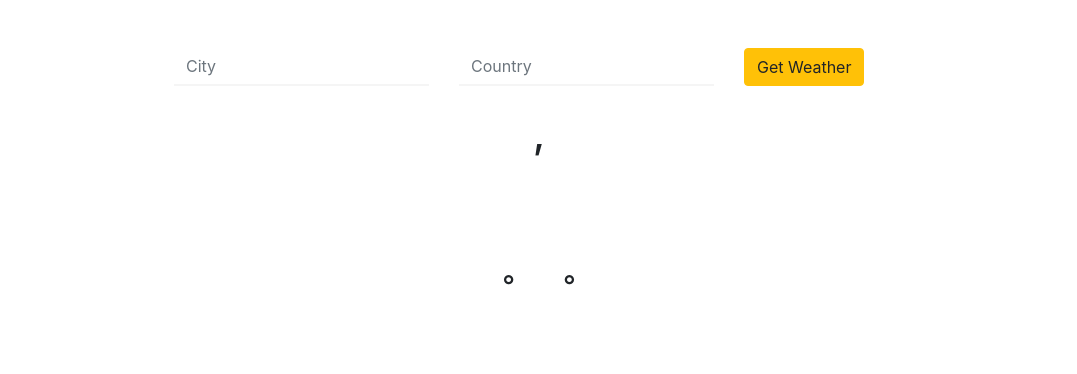
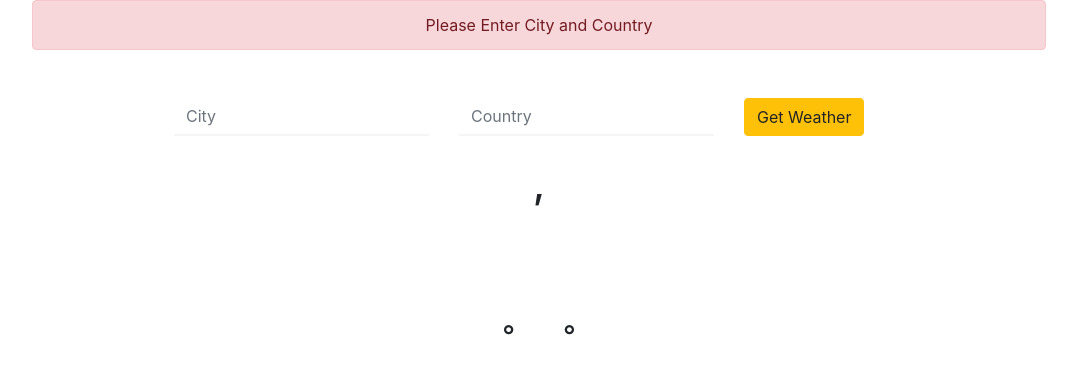
Before and after one commit to nikola4work/React_weather_app, a React (Create React App) app in the folder weather-app/: page / in a window 1280 px wide. Shown: the top 374 px of the page, without its empty margins (101-1178 px from the left). Built offline with nearby package versions, Linux system fonts and the light colour scheme.

Commit message:
added an error msg, user must eneter values to display weather

```diff
--- a/weather-app/src/App.js
+++ b/weather-app/src/App.js
@@ -22,7 +22,7 @@ class App extends React.Component{
       temp_max:undefined,
       temp_min:undefined,
       description:"",
-      error:false
+      error:true
 
     }
 
@@ -82,11 +82,16 @@ get_Weathericon(icons,rangeID){
         const country = e.target.elements.country.value;
 
 
-    const api_call = await fetch(`http://api.openweathermap.org/data/2.5/weather?q=${city},${country}&appid=${API_key}`)
+   if (city && country){
+      const api_call = await fetch(
+        `http://api.openweathermap.org/data/2.5/weather?q=${city},${country}&appid=${API_key}`
+      );
 
-{/**CONVERT DATA TO JSON FILE */}
+      {
+        /**CONVERT DATA TO JSON FILE */
+      }
       const response = await api_call.json();
-console.log(response)
+      console.log(response);
 
       this.setState({
         city: response.name,
@@ -94,11 +99,16 @@ this.setState({
         celsius: this.calCelsius(response.main.temp),
         temp_max: this.calCelsius(response.main.temp_max),
         temp_min: this.calCelsius(response.main.temp_min),
-  description:response.weather[0].description,
-  icon:this.weathericon.Thunderstorm
+        description: response.weather[0].description,
+        icon: this.weathericon.Thunderstorm,
       });
 
-this.get_Weathericon(this.weathericon,response.weather[0].id)
+      this.get_Weathericon(this.weathericon, response.weather[0].id);
+   }
+
+   else{
+     this.setState({error:true})
+   }
 
 
   }
@@ -106,7 +116,7 @@ this.get_Weathericon(this.weathericon,response.weather[0].id)
   render(){
     return (
       <div className="App">
-        <Form loadWeather={this.getWeather}/>
+        <Form loadWeather={this.getWeather} error = {this.state.error}/>
         <Weather
           city={this.state.city}
           country={this.state.country}
--- a/weather-app/src/component/form.component.jsx
+++ b/weather-app/src/component/form.component.jsx
@@ -4,6 +4,7 @@ import "../component/form.style.css";
 const Form = props => {
     return (
       <div className="container">
+          <div>{props.error ? error(): null}</div>
         <form onSubmit={props.loadWeather}>
           <div className="row">
             <div className="col-md-3 offset-md-2">
@@ -34,4 +35,11 @@ const Form = props => {
     );
 }
 
+function error(){
+    return(
+        <div className="alert alert-danger mx-5" rolse="alert">Please Enter City and Country</div>
+    )
+}
+
+
 export default Form;
```
Lines whose indentation alone changed are shown as unchanged.
